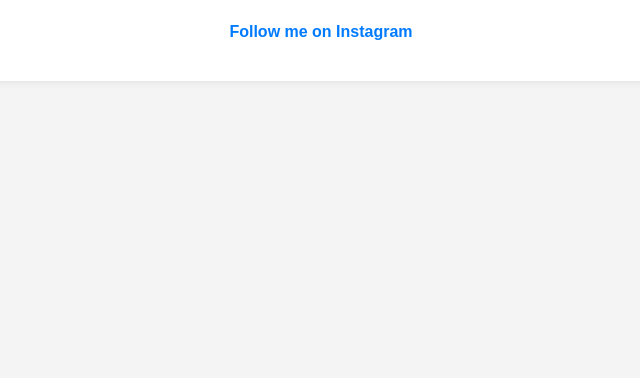
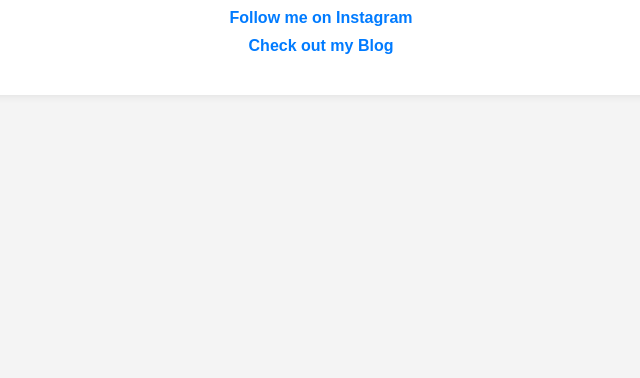
Before and after one commit to ymoonyoung/ymoonyoung.github.io, a plain HTML site: page index.html in a window 1280 px wide. Shown: the part 438-816 px from the top of the page, without its empty margins (319-959 px from the left). Drawn offline with Linux system fonts and the light colour scheme.

Commit message:
Update index.html

```diff
--- a/index.html
+++ b/index.html
@@ -36,6 +36,8 @@
         <h1>Hi, this is Moonyoung!</h1>
         <p>Nice to meet you. Let's get to know each other!</p>
         <a href="https://www.instagram.com/y.moonyoung" target="_blank">Follow me on Instagram</a>
+        <br>
+        <a href="https://blog.naver.com/ymoonyoung" target="_blank">Check out my Blog</a>
     </div>
 </body>
 </html>
```
